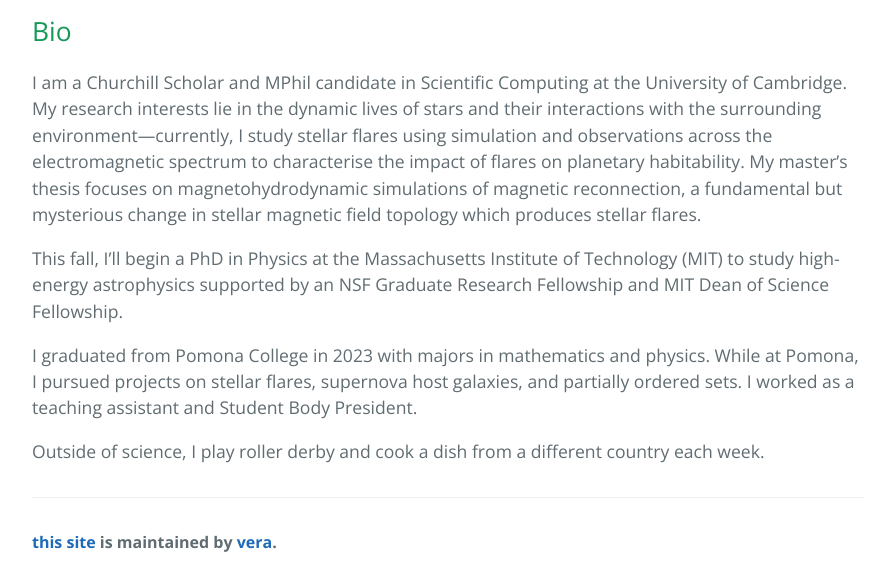
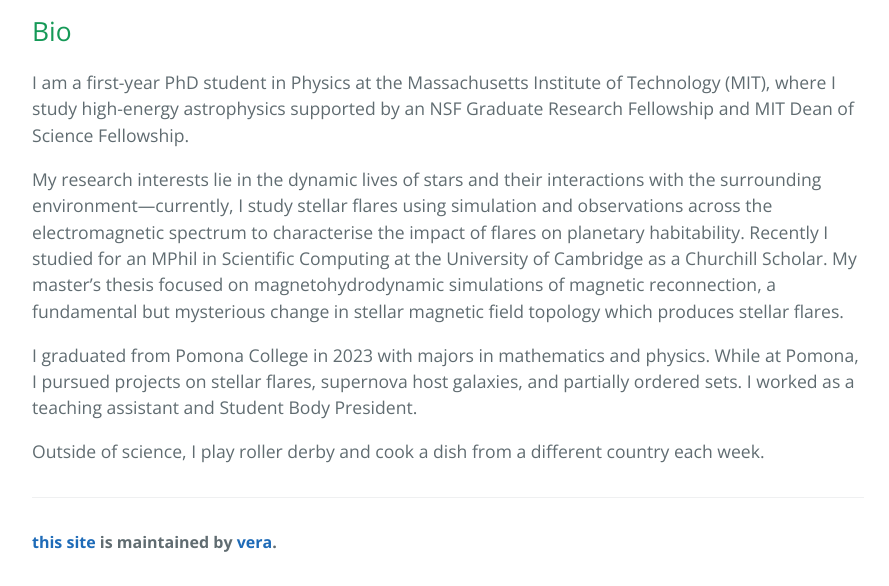
Before and after one commit to veraberger/veraberger.github.io, a Jekyll site: the page built from index.md, in a window 1280 px wide. Shown: the part 682-1268 px from the top of the page, without its empty margins (192-1081 px from the left). Built offline with Jekyll 4.4.1, drawn with Linux system fonts in a browser that asks for light colours.

Commit message:
Update index.md

```diff
--- a/index.md
+++ b/index.md
@@ -10,9 +10,11 @@
 </div>
 
 ## Bio
-I am a Churchill Scholar and MPhil candidate in Scientific Computing at the University of Cambridge. My research interests lie in the dynamic lives of stars and their interactions with the surrounding environment—currently, I study stellar flares using simulation and observations across the electromagnetic spectrum to characterise the impact of flares on planetary habitability. My master's thesis focuses on magnetohydrodynamic simulations of magnetic reconnection, a fundamental but mysterious change in stellar magnetic field topology which produces stellar flares.
+I am a first-year PhD student in Physics at the Massachusetts Institute of Technology (MIT), where I study high-energy astrophysics supported by an NSF Graduate Research Fellowship and MIT Dean of Science Fellowship.
 
-This fall, I'll begin a PhD in Physics at the Massachusetts Institute of Technology (MIT) to study high-energy astrophysics supported by an NSF Graduate Research Fellowship and MIT Dean of Science Fellowship.
+My research interests lie in the dynamic lives of stars and their interactions with the surrounding environment—currently, I study stellar flares using simulation and observations across the electromagnetic spectrum to characterise the impact of flares on planetary habitability.
+Recently I studied for an MPhil in Scientific Computing at the University of Cambridge as a Churchill Scholar.
+My master's thesis focused on magnetohydrodynamic simulations of magnetic reconnection, a fundamental but mysterious change in stellar magnetic field topology which produces stellar flares.
 
 I graduated from Pomona College in 2023 with majors in mathematics and physics. While at Pomona, I pursued projects on stellar flares, supernova host galaxies, and partially ordered sets. I worked as a teaching assistant and Student Body President.
 
```
